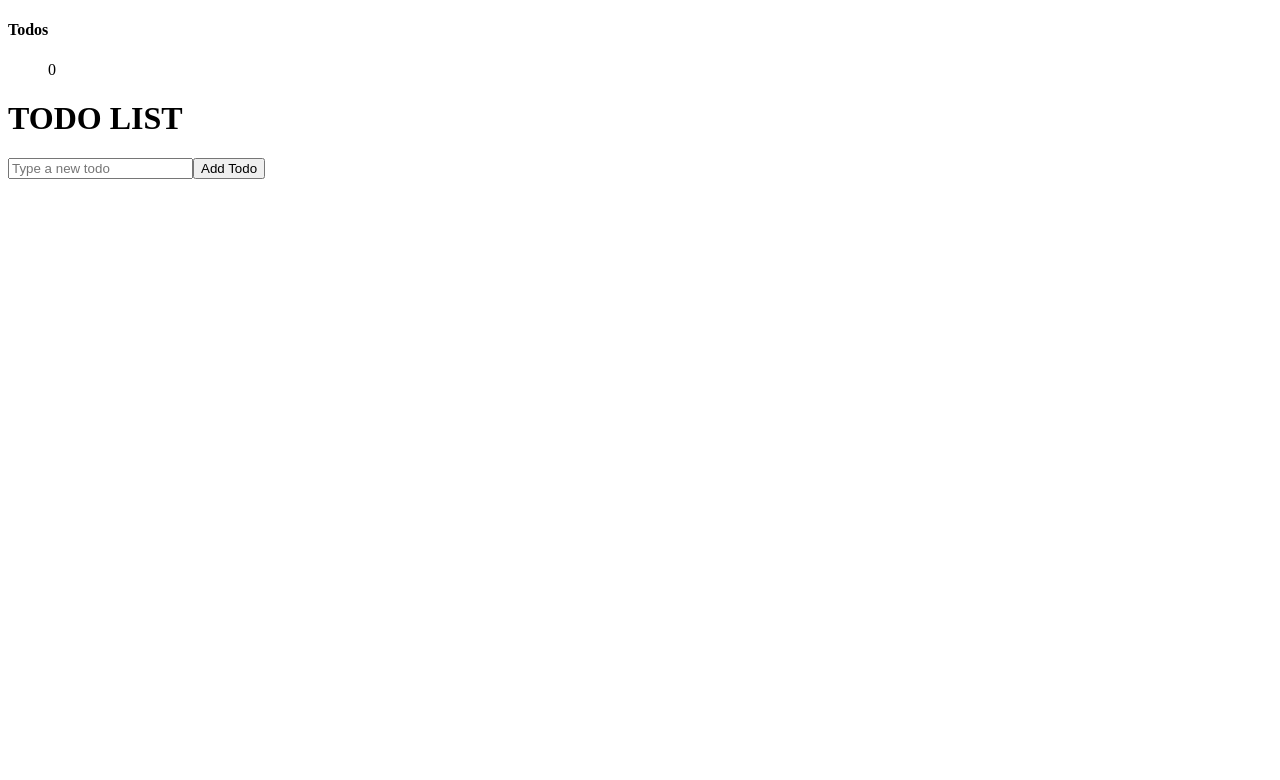
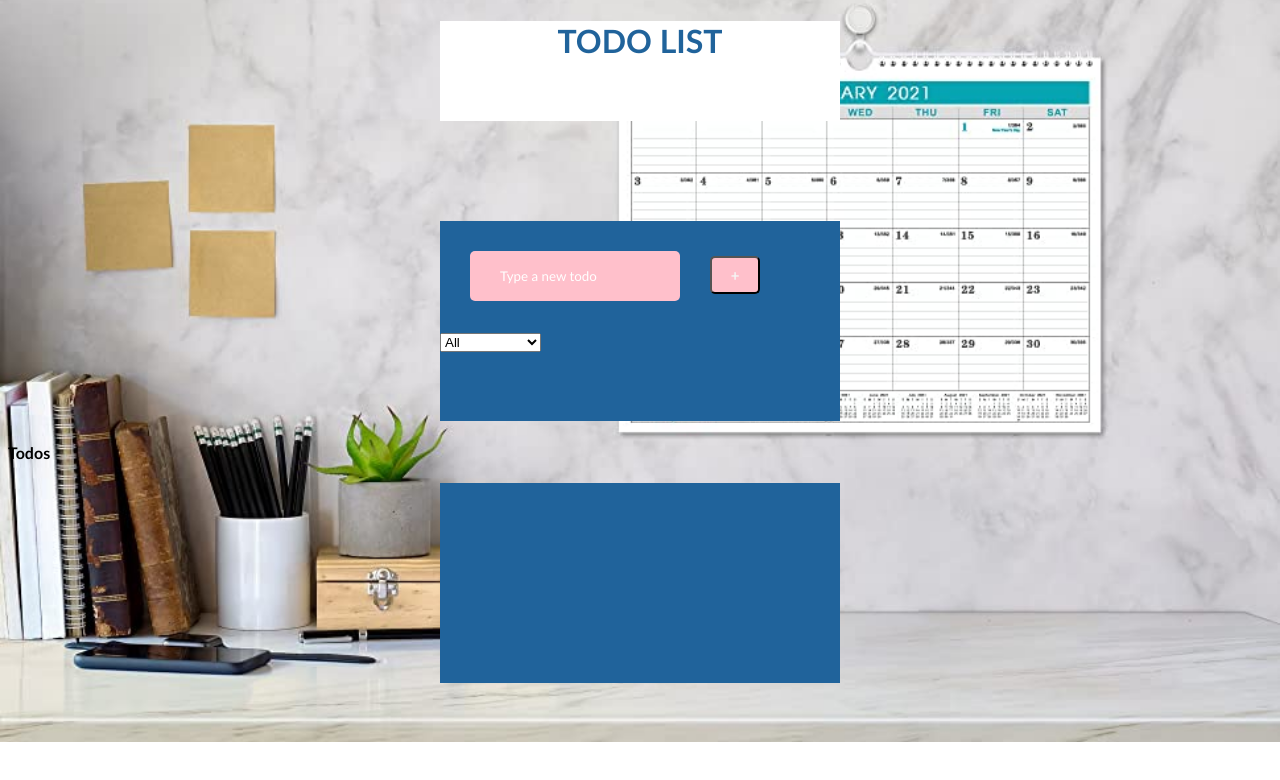
Before and after one commit to selilulu/intro-react, a React (Create React App) app: page / in a window 1280 px wide. Shown: the top 780 px of the page. Built offline with nearby package versions, Linux system fonts and the light colour scheme.

Commit message:
add check and trash buttons

```diff
--- a/public/index.html
+++ b/public/index.html
@@ -24,6 +24,8 @@
       work correctly both with client-side routing and a non-root public URL.
       Learn how to configure a non-root public URL by running `npm run build`.
     -->
+    <link rel="stylesheet" href="https://use.fontawesome.com/releases/v5.15.2/css/all.css" integrity="sha384-vSIIfh2YWi9wW0r9iZe7RJPrKwp6bG+s9QZMoITbCckVJqGCCRhc+ccxNcdpHuYu" crossorigin="anonymous">
+
     <title>React App</title>
   </head>
   <body>
--- /dev/null
+++ b/src/App.css
@@ -0,0 +1,73 @@
+body{
+    background-image:url(./calendar.jpg);
+    font-family: 'Gill Sans', 'Gill Sans MT', Calibri, 'Trebuchet MS', sans-serif;
+    background-size:     cover;                      /* <------ */
+    background-repeat:   no-repeat;
+    background-position: center center;
+}
+
+.form{
+    background-color:#20639B;
+    height: 200px;
+    width: 400px;
+    /* make it in the center with margin auto */
+    margin:10px auto;
+    margin-top: 100px;
+}
+
+input[type=text]{
+    background-color:pink;
+    margin: 30px;
+    padding: 0 30px;
+    border: 0;
+    width: 150px;
+    height: 50px;
+    border-radius: 5px;
+}
+
+input::placeholder{
+    color:white;
+    font-family: 'Gill Sans', 'Gill Sans MT', Calibri, 'Trebuchet MS', sans-serif;
+
+
+}
+h1{
+    color:#20639B;
+    text-align: center;
+
+}
+
+header{
+    background-color: white;
+    width: 400px;
+    height: 100px;
+    margin:10px auto;
+}
+button{
+    background-color:pink;
+    border:2;
+    height: 38px;
+    width: 50px;
+    border-radius: 5px;
+    font-family: 'Gill Sans', 'Gill Sans MT', Calibri, 'Trebuchet MS', sans-serif;
+    cursor:pointer;
+    font-weight: bolder;
+    font-size:15px;
+    color:whitesmoke;
+}
+.checkboxes{
+    background-color:#20639B;
+    height: 200px;
+    width: 400px;
+    /* make it in the center with margin auto */
+    margin:10px auto;
+    /* margin-top: 50px; */
+}
+
+ul{
+    font-size:30px;
+    margin: 20px auto;
+    font-family: 'Gill Sans', 'Gill Sans MT', Calibri, 'Trebuchet MS', sans-serif;
+    color: pink;
+
+}
--- a/src/App.js
+++ b/src/App.js
@@ -1,17 +1,20 @@
-import React,{useState,useEffect} from 'react'
-import TodoList from './Components/TodoList'
-import Form from './Components/Form'
+import React,{useState,useEffect} from 'react' ;
+import TodoList from './Components/TodoList';
+import Form from './Components/Form';
+import './App.css';
 
 
-//define a localstorage key with any name
+//define a localstorage key with any name and set it to your app name(anything)
 const KEY_STORAGE='todoApp'
 
 function App() {
   // const someTodos=['Go for groceries','Check out that book','Prepare a dish for today']
   const [todos,setTodos]=useState([])
+  const [inputText,setInputText]=useState("")
 
 
-  //to load our todos.the dependency is an empty array.we call this function only once and with the empty array it will be called only once.
+  //to load our todos and retrive them with getItem.
+  //the dependency is an empty array(we can call this function only once and by the help of the empty array it will be called only once).
   useEffect(() => {
     //json.parse() converts the string to an array
     const storedTodos=JSON.parse(localStorage.getItem(KEY_STORAGE))
@@ -22,17 +25,23 @@ function App() {
   //anytime when todos array changes then this function will run
   //we can save all the changes into the localstorage.setItem(with the key in here)
   useEffect(() => {
-    localStorage.setItem(KEY_STORAGE,JSON.stringify(todos))
+    window.localStorage.setItem(KEY_STORAGE,JSON.stringify(todos))
 
   }, [todos])
+  // console.log(localStorage)
 
 
   // todos={todos}: allows us to use the {todos} prop inside of TodoList component on the other page
   return (
   <>
+    <div className="App">
+      <header>
+        <h1>TODO LIST</h1>
+      </header>
+    <Form todos={todos} setTodos={setTodos} setInputText={setInputText}/>
+    <TodoList  todos={todos} setInputText={setInputText} />
+    </div>
 
-    <TodoList  todos={todos}  />
-    <Form todos={todos} setTodos={setTodos}/>
   </>
   )
 
--- a/src/Components/Form.js
+++ b/src/Components/Form.js
@@ -3,7 +3,7 @@ import { v4 as uuidv4 } from 'uuid';
 
 
 //get the todos and setTodos as props
-export default function Form({todos,setTodos}) {
+export default function Form({todos,setTodos,setInputText}) {
     //get the inputs
     const inputRef=useRef()
 
@@ -24,15 +24,23 @@ export default function Form({todos,setTodos}) {
         //...todos gives us the elements inside the todolist
         setTodos([...todos, {name: name, complete: false, id:uuidv4() }])
 
-
-
-
+    }
+    function selectHandler(e){
+        setInputText(e.target.value);
     }
     return (
-        <div>
-            <h1>TODO LIST</h1>
+        <div className="form">
+            <div id="title">
+            </div>
             <input ref={inputRef} type="text" placeholder="Type a new todo"/>
-            <button type="submit" onClick={handleButton}>Add Todo</button>
+            <button type="submit" onClick={handleButton}>+</button>
+        <div className="select">
+            <select onChange={selectHandler} name="todos" className="filter">
+                <option value="all">All</option>
+                <option value="completed">Completed</option>
+                <option value="uncompleted">Uncompleted</option>
+            </select>
+        </div>
         </div>
     )
 }
--- a/src/Components/TodoList.js
+++ b/src/Components/TodoList.js
@@ -2,20 +2,22 @@
 import React from 'react'
 
 
-export default function TodoList({todos}) {
+export default function TodoList({todos,setInputText}) {
 
 
 
     return (
         <div>
             <h4>Todos</h4>
-            <div id='checkboxes'>
+            <div className='checkboxes'>
                 <ul>
-                    {todos.length}
+                    {/* {todos.length} */}
                     {/* map is like a foreach in php */}
                     {todos.map((todo)=>(
                         <li key={todo.id}>
                             <input type="checkbox" defaultChecked={todo.complete} />{todo.name}
+                            <button className="trash-btn"><i className="fas fa-trash"></i></button>
+                            <button className="tick-btn"><i className="fas fa-check"></i></button>
                         </li>
                     ))}
                 </ul>
```
Also changed, not shown: src/calendar.jpg (added).
